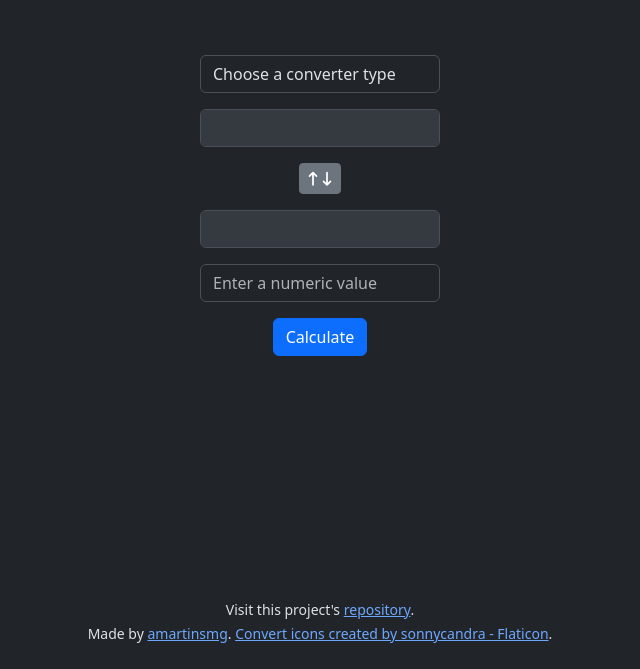
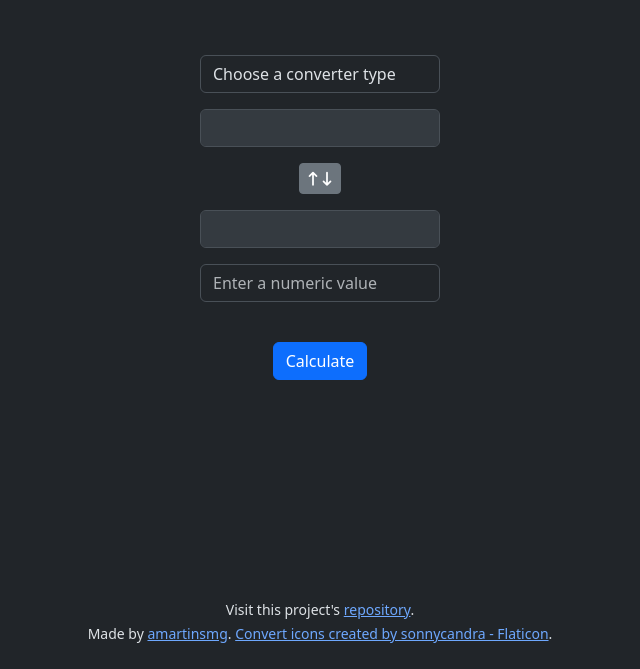
Before and after one commit to amartinsmg/UnitConverter, a website built with webpack: page src/index.html in a window 1280 px wide. Shown: the part 131-800 px from the top of the page, without its empty margins (320-960 px from the left). Built offline with nearby package versions, Linux system fonts and the light colour scheme.

Commit message:
style(ui): Adjust main layout and button spacing
- Added flexbox to main container
- Applied margin-top to submit button

```diff
--- a/src/index.html
+++ b/src/index.html
@@ -26,7 +26,7 @@
     <header class="text-center px-3 py-5">
       <h1 id="page-heading">Unit Converter</h1>
     </header>
-    <main id="page-main">
+    <main id="page-main" class="d-flex flex-column gap-5">
       <form
         action=""
         id="in"
@@ -89,7 +89,7 @@
             required
           />
         </div>
-        <button type="submit" class="btn btn-primary" id="submit-btn">Calculate</button>
+        <button type="submit" class="btn btn-primary mt-4" id="submit-btn">Calculate</button>
       </form>
       <output id="out" class="w-100 text-center"></output>
     </main>
```
